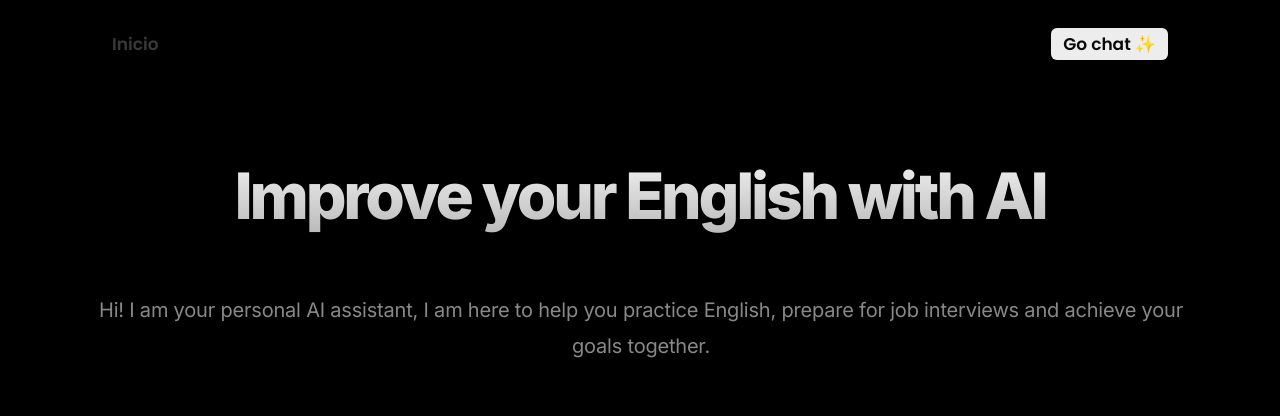
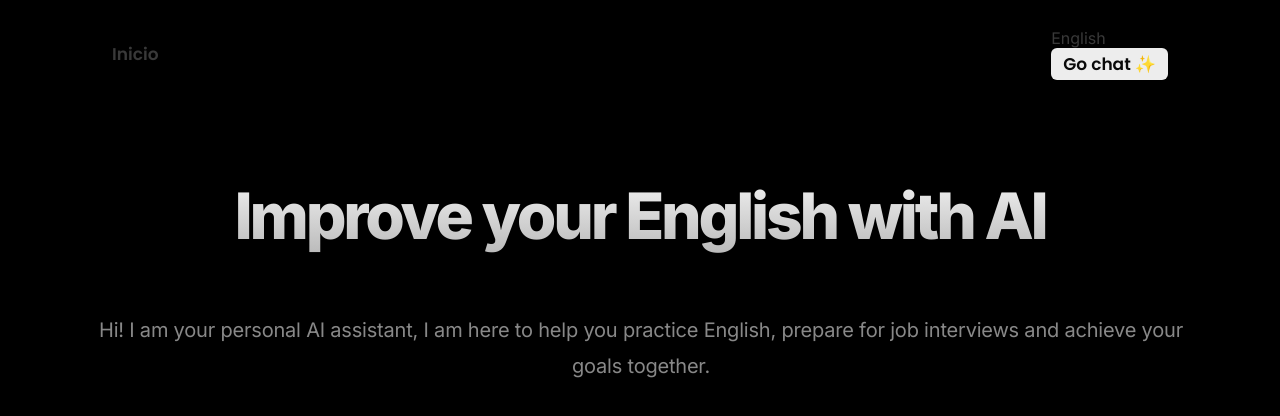
Before and after one commit to sebastianterleira/IAProyect, a Next.js app in the folder ia-proyect/: page / in a window 1280 px wide. Shown: the top 416 px of the page. Built offline with nearby package versions, Linux system fonts and the light colour scheme.

Commit message:
Add: Component Button

```diff
--- a/ia-proyect/components/Navbar.js
+++ b/ia-proyect/components/Navbar.js
@@ -1,15 +1,20 @@
 import styles from '../styles/Navbar/Navbar.module.css';
 import Link from 'next/link';
 import { poppins } from '../styles/fonts';
+import Button from './Button';
 
 export default function Navbar() {
 	return (
 		<header className={styles.header}>
 			<div className={styles['header__container']}>
-				<Link href={"/"} className={`${styles['container__inicio']} ${poppins.className}`}>
+				<Link
+					href={'/'}
+					className={`${styles['container__inicio']} ${poppins.className}`}
+				>
 					Inicio
 				</Link>
-				<div>
+				<div className={styles['subContainer']}>
+					<Button />
 					<Link
 						href={'/chat'}
 						className={`${styles['container__goChat']} ${poppins.className} ${styles.unselected}`}
```
